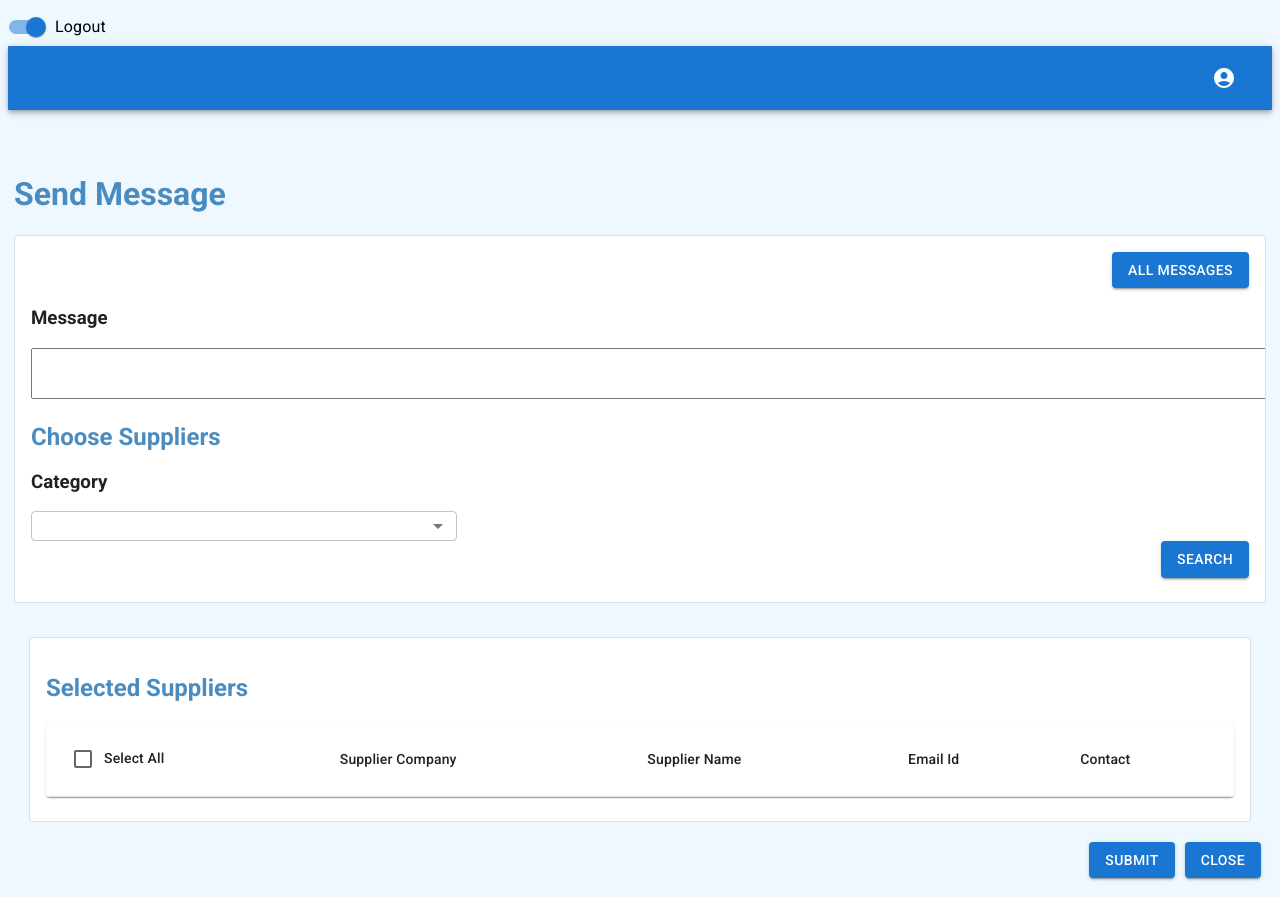
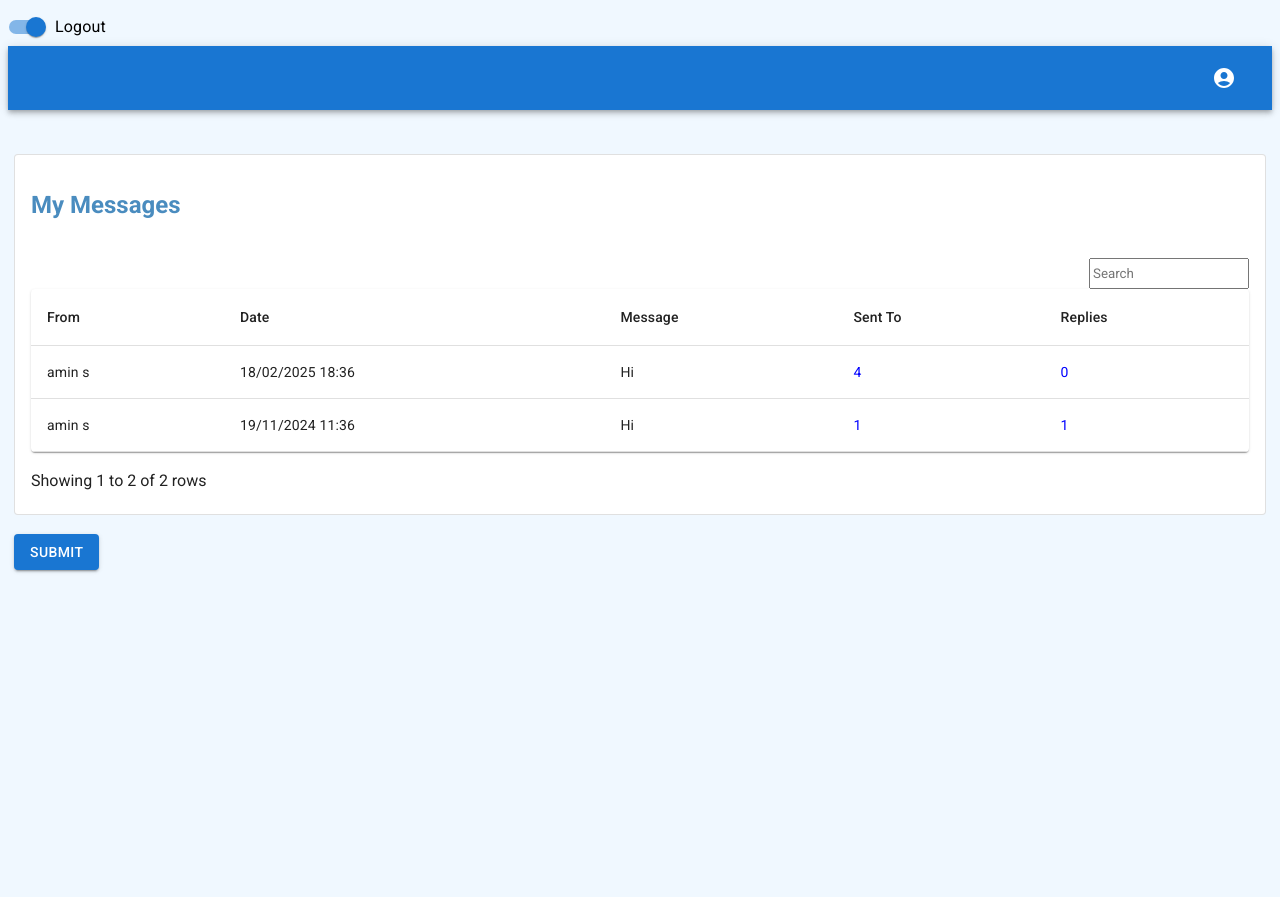
Before and after one commit to yatinlakkaraju123/Message-Management-Frontend, a React (Vite) app in the folder MessageFrontend/: page / in a window 1280 px wide. After the commit the page ends 800 px from the top, so only its background shows below. Built offline with nearby package versions, Linux system fonts and the light colour scheme.

Commit message:
created view message component

```diff
--- a/MessageFrontend/src/App.jsx
+++ b/MessageFrontend/src/App.jsx
@@ -4,6 +4,7 @@ import './App.css'
 import '@fontsource/roboto/300.css';
 import Content from './components/client/Content'
 import Navbar from './components/vendor/Navbar'
+import ViewMessages from './components/client/ViewMessages';
 
 function App() {
 
@@ -12,7 +13,7 @@ function App() {
  <Navbar />
  <br/>
  <br/>
- <Content/>
+ <ViewMessages/>
     </>
   )
 }
--- a/MessageFrontend/src/components/client/Content.css
+++ b/MessageFrontend/src/components/client/Content.css
@@ -23,6 +23,7 @@ body{
     width: 35%;
     height: 30px;
 }
+
 .card2{
     margin: 15px;
 }
--- a/MessageFrontend/src/components/client/Content.jsx
+++ b/MessageFrontend/src/components/client/Content.jsx
@@ -95,7 +95,7 @@ function Content() {
     return (
         <div className='content'>
             <h1 className='title'>Send Message</h1>
-            <Box sx={{ minWidth: 275 }}>
+            <Box sx={{ minWidth: 275 }} className="card1">
                 <Card variant="outlined">{card}</Card>
             </Box>
             <br/>
--- /dev/null
+++ b/MessageFrontend/src/components/client/ViewMessages.css
@@ -0,0 +1,12 @@
+.search{
+    display: flex;
+    margin-left: auto;
+    height:25px;
+
+}
+.Card2Buttons{
+    display: flex;
+margin-left: 100%;}
+.content{
+    padding: 6px;
+}
--- /dev/null
+++ b/MessageFrontend/src/components/client/ViewMessages.jsx
@@ -0,0 +1,82 @@
+import React from 'react'
+import Box from '@mui/material/Box';
+import Card from '@mui/material/Card';
+import CardContent from '@mui/material/CardContent';
+import Table from '@mui/material/Table';
+import TableBody from '@mui/material/TableBody';
+import TableCell from '@mui/material/TableCell';
+import TableContainer from '@mui/material/TableContainer';
+import TableHead from '@mui/material/TableHead';
+import TableRow from '@mui/material/TableRow';
+import Paper from '@mui/material/Paper';import "./ViewMessages.css"
+import Button from '@mui/material/Button';
+
+function ViewMessages() {
+    const card2 =  (
+        <React.Fragment>
+            <CardContent>
+
+            <h2 className='title'> My Messages</h2>
+            <br/>
+            <input type='text' className='search' placeholder='Search'/>
+
+            <TableContainer component={Paper} className='TableContainer'>
+      <Table sx={{ minWidth: 350 }} aria-label="simple table">
+        <TableHead>
+          <TableRow>
+            <TableCell align="left">From</TableCell>
+            <TableCell align="left">Date</TableCell>
+            <TableCell align="left">Message</TableCell>
+            <TableCell align="left">Sent To</TableCell>
+            <TableCell align="left">Replies</TableCell>
+
+          </TableRow>
+        </TableHead>
+        <TableBody>
+         <TableRow>
+         <TableCell align="left">amin s</TableCell>
+            <TableCell align="left">18/02/2025 18:36</TableCell>
+            <TableCell align="left">Hi</TableCell>
+            <TableCell align="left" style={{
+                color:"blue"
+            }}>4</TableCell>
+            <TableCell align="left" style={{
+                color:"blue"
+            }}>0</TableCell>
+         </TableRow>
+         <TableRow>
+         <TableCell align="left">amin s</TableCell>
+            <TableCell align="left">19/11/2024 11:36</TableCell>
+            <TableCell align="left">Hi</TableCell>
+            <TableCell align="left" style={{
+                color:"blue"
+            }}>1</TableCell>
+            <TableCell align="left" style={{
+                color:"blue"
+            }}>1</TableCell>
+         </TableRow>
+        </TableBody>
+      </Table>
+    </TableContainer>
+    <br/>
+            Showing 1 to 2 of 2 rows
+            </CardContent>
+
+        </React.Fragment>
+    );
+  return (
+    <div className='content'>
+
+            <Box sx={{ minWidth: 275 }} className="card1">
+                <Card variant="outlined">{card2}</Card>
+            </Box>
+            <br/>
+            <div >      <Button variant="contained" className='Card2Buttons'>
+      Submit
+  </Button></div>
+
+    </div>
+  )
+}
+
+export default ViewMessages
```
